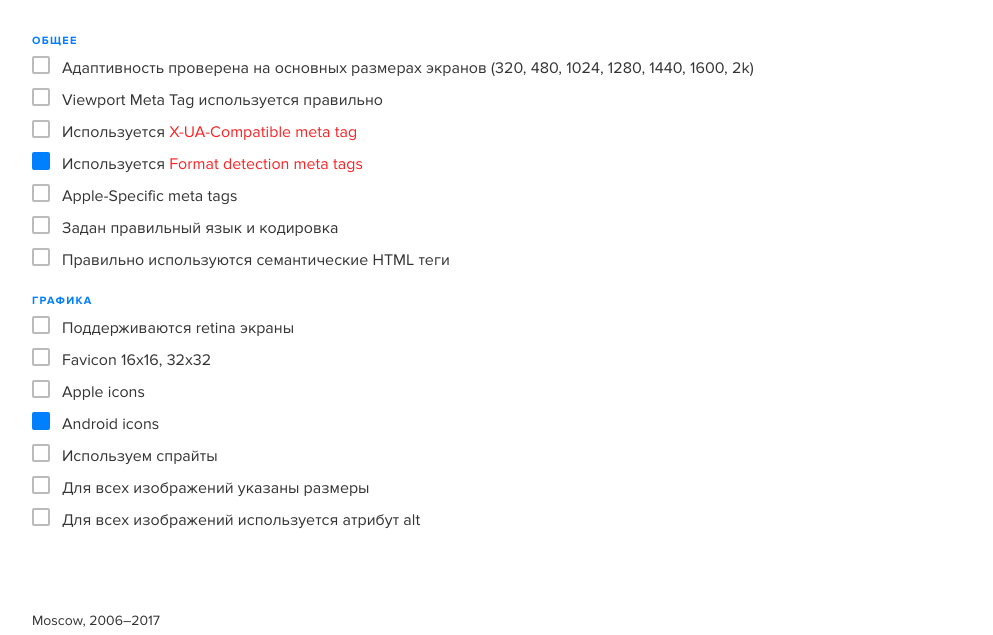
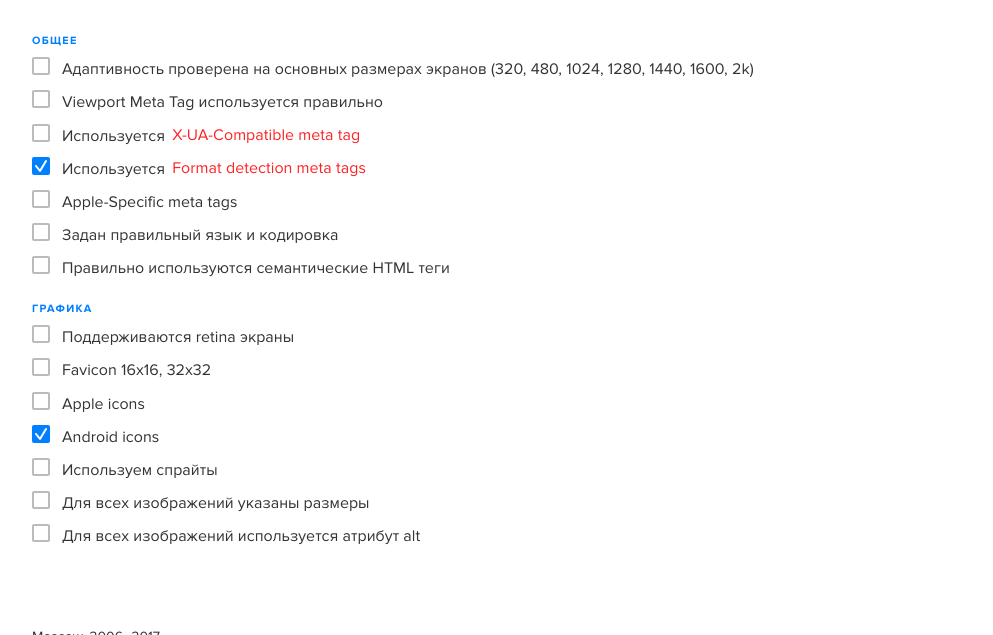
Before and after one commit to SuperbCoders/robo-t-html, a website: page jade/checklist.jade in a window 1280 px wide. Shown: the part 165-800 px from the top of the page, without its empty margins (143-1136 px from the left). Drawn offline with nearby package versions, Linux system fonts and the light colour scheme; files that its build step writes are made by us from their sources; files whose address does not match are found by name.

Commit message:
checklist

```diff
--- a/jade/checklist.jade
+++ b/jade/checklist.jade
@@ -41,13 +41,13 @@ html(lang='ru')
                       input.inp_hidden(type='checkbox')
                       span.check_text
                         span Используется
-                        span._clr_red X-UA-Compatible meta tag
+                    .mb: a._clr_red(href='#') X-UA-Compatible meta tag
                   li
                     label.check_v1
                       input.inp_hidden(type='checkbox' checked)
                       span.check_text
                         span Используется
-                        span._clr_red Format detection meta tags
+                    .mb: a._clr_red(href='#') Format detection meta tags
                   li
                     label.check_v1
                       input.inp_hidden(type='checkbox')
--- a/sass/forms.scss
+++ b/sass/forms.scss
@@ -3,6 +3,9 @@
 }
 
 .check_v1 {
+  display: inline-block;
+  vertical-align: middle;
+  padding-right: 3px;
 
   .check_text {
     display: block;
--- a/sass/main.scss
+++ b/sass/main.scss
@@ -357,6 +357,12 @@ body {
   li {
     margin-bottom: 8px;
     letter-spacing: .0025em;
+  }
+
+  ._clr_red {
+    &:hover {
+      text-decoration: underline;
+    }
   }
 }
 
```
Also changed, not shown: checklist.html, i/check.svg (added), styles/main_global.css.
